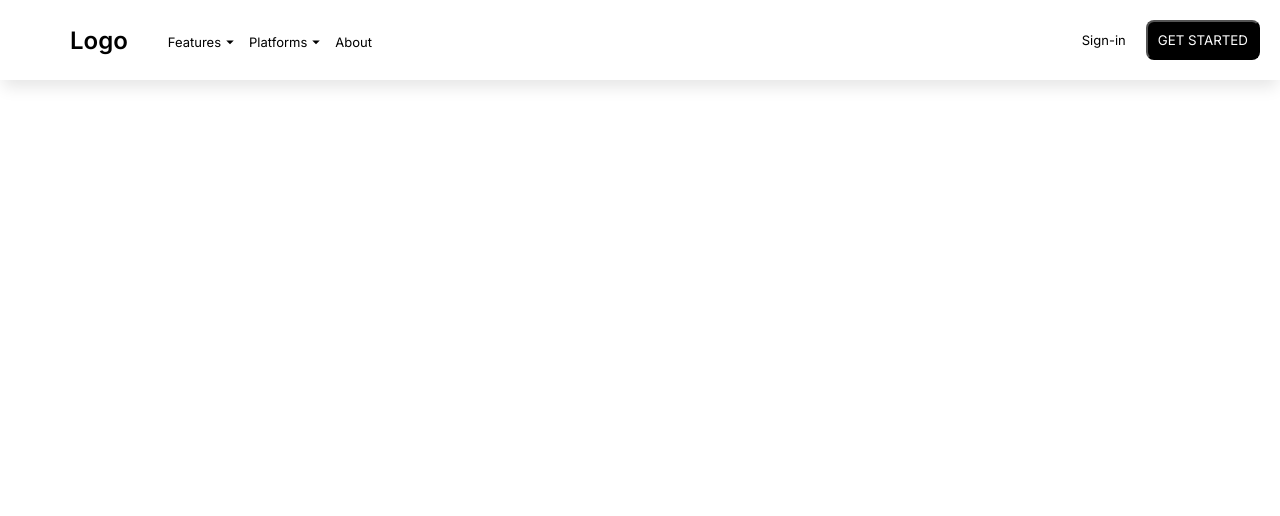
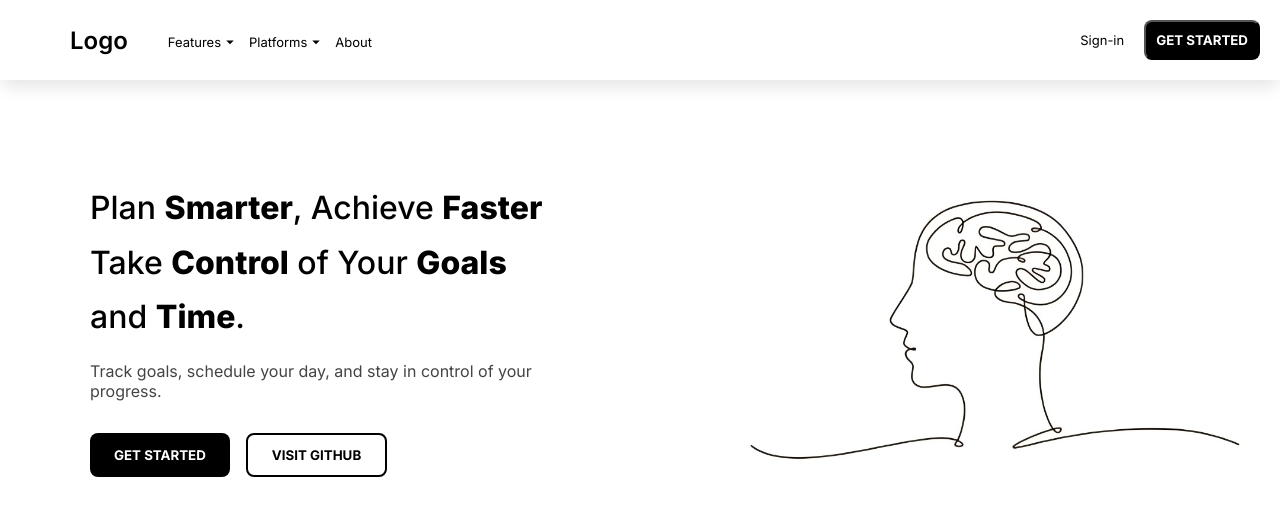
Before and after one commit to Saiken7/Goal-Tracker, a React (Vite) app: page / in a window 1280 px wide. Shown: the top 516 px of the page. Built offline with nearby package versions, Linux system fonts and the light colour scheme.

Commit message:
Added Hero Section - Still much work remains for Hero section

```diff
--- a/src/App.jsx
+++ b/src/App.jsx
@@ -1,6 +1,6 @@
-import React from "react";
 import Header from "./components/Landing-Page/Header/Header";
 import { createBrowserRouter, RouterProvider } from "react-router-dom";
+import HeroSection from "./components/Landing-Page/Hero-Section/HeroSection";
 
 const routes = createBrowserRouter([
   {
@@ -8,6 +8,7 @@ const routes = createBrowserRouter([
     element: (
       <>
         <Header />
+        <HeroSection />
       </>
     ),
   },
--- a/src/components/Landing-Page/Header/header.css
+++ b/src/components/Landing-Page/Header/header.css
@@ -111,6 +111,7 @@
 .get-started-btn {
   color: white;
   background-color: black;
+  font-weight: bold;
   padding: 10px;
   border-radius: 8px;
 }
--- /dev/null
+++ b/src/components/Landing-Page/Hero-Section/HeroSection.jsx
@@ -0,0 +1,34 @@
+import "./herosection.css";
+
+const HeroSection = () => {
+  return (
+    <main className="hero-main">
+      <section className="hero-section">
+        <div className="text-section">
+          <h1>
+            Plan <strong>Smarter</strong>, Achieve <strong>Faster</strong>
+          </h1>
+          <h1>
+            Take <strong>Control</strong> of Your <strong>Goals</strong>
+          </h1>
+          <h1>
+            and <strong>Time</strong>.
+          </h1>
+          <p className="subtext">
+            Track goals, schedule your day, and stay in control of your
+            progress.
+          </p>
+          <div className="hero-buttons">
+            <button className="primary-btn">GET STARTED</button>
+            <button className="secondary-btn">VISIT GITHUB</button>
+          </div>
+        </div>
+        <div className="image-section">
+          <img src="src/assets/Hero.jpg" alt="Hero Illustration" />
+        </div>
+      </section>
+    </main>
+  );
+};
+
+export default HeroSection;
--- /dev/null
+++ b/src/components/Landing-Page/Hero-Section/herosection.css
@@ -0,0 +1,86 @@
+.hero-main {
+  width: 100%;
+  display: flex;
+  justify-content: center;
+  margin-top: 70px;
+}
+
+.hero-section {
+  display: flex;
+  width: 100%;
+  gap: 50px;
+  justify-content: center;
+  align-items: center;
+  margin-left: 90px;
+}
+
+.text-section {
+  flex: 1;
+  display: flex;
+  flex-direction: column;
+  justify-content: center;
+}
+
+.text-section h1 {
+  font-size: xx-large;
+  font-weight: 500;
+  margin: 0.5rem 0;
+  line-height: 1.2;
+}
+
+.text-section h1 strong {
+  font-weight: 800;
+}
+
+.subtext {
+  margin-top: 1rem;
+  font-size: 1rem;
+  color: #444;
+  max-width: 500px;
+}
+
+.hero-buttons {
+  margin-top: 2rem;
+  display: flex;
+  gap: 1rem;
+}
+
+.primary-btn {
+  background-color: black;
+  color: white;
+  padding: 0.75rem 1.5rem;
+  font-weight: bold;
+  border: none;
+  border-radius: 0.5rem;
+  cursor: pointer;
+}
+
+.primary-btn:hover {
+  background-color: #2b2b2b;
+  transform: scale(1.01);
+}
+
+.secondary-btn {
+  background-color: transparent;
+  color: black;
+  padding: 0.75rem 1.5rem;
+  font-weight: bold;
+  border: 2px solid black;
+  border-radius: 0.5rem;
+  cursor: pointer;
+}
+
+.secondary-btn:hover {
+  transform: scale(1.01);
+}
+
+.image-section {
+  flex: 1;
+  display: flex;
+  justify-content: center;
+}
+
+.image-section img {
+  max-width: 100%;
+  height: auto;
+}
```
